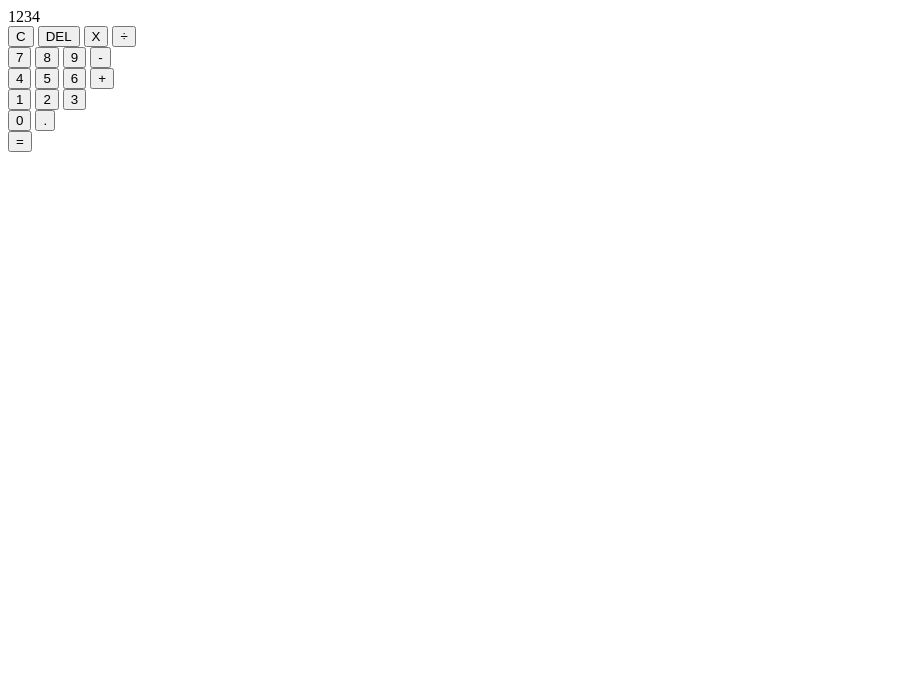
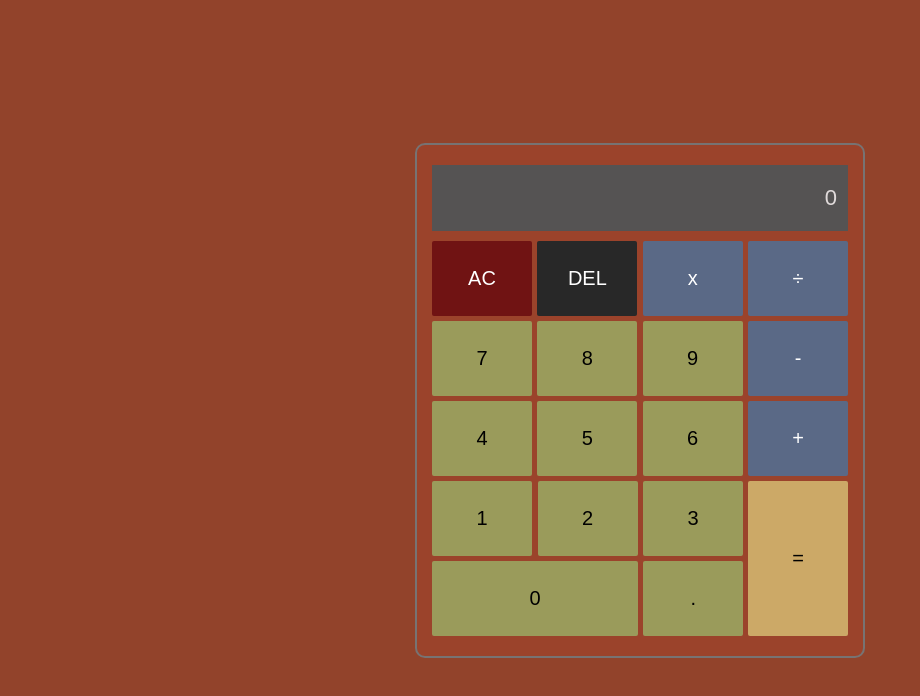
Before and after one commit to brook1291/calculator, a plain HTML site: page index.html in a window 1280 px wide. Shown: the whole page, without its empty margins (0-920 px from the left). Drawn offline with Linux system fonts and the light colour scheme.

Commit message:
Align the buttons and add styling

```diff
--- a/index.html
+++ b/index.html
@@ -8,12 +8,12 @@
   </head>
   <body>
     <div id="calc-container">
-      <div id="display">1234</div>
+      <div id="display">0</div>
       <div id="buttons-container">
         <div id="row-1-btns">
-          <button id="clear">C</button>
+          <button id="clear">AC</button>
           <button id="backspace">DEL</button>
-          <button id="multiply">X</button>
+          <button id="multiply">x</button>
           <button id="divide">÷</button>
         </div>
         <div id="row-2-btns">
@@ -26,7 +26,7 @@
           <button id="four">4</button>
           <button id="five">5</button>
           <button id="six">6</button>
-          <button id="plus">+</button>
+          <button id="add">+</button>
         </div>
         <div id="row-4-btns">
           <div id="row-4-left">
--- a/styles.css
+++ b/styles.css
@@ -0,0 +1,110 @@
+* {
+  margin: 0;
+  padding: 0;
+  box-sizing: border-box;
+}
+
+body {
+  background-color: rgb(146, 67, 43);
+  height: 100vh;
+  display: flex;
+  justify-content: center;
+  align-items: center;
+}
+
+#calc-container {
+  background-color: rgb(155, 67, 43);
+  padding: 20px 15px;
+  width: 450px;
+  border: 2px solid rgb(119, 115, 115);
+  border-radius: 10px;
+}
+
+#display {
+  background-color: rgb(85, 83, 83);
+  text-align: right;
+  padding: 20px 10px;
+  color: rgb(224, 218, 218);
+  font-family: Arial;
+  font-size: 22px;
+  letter-spacing: 1px;
+  margin-bottom: 10px;
+}
+
+#buttons-container {
+  display: flex;
+  flex-direction: column;
+  gap: 5px;
+  width: 100%;
+}
+
+#buttons-container div {
+  display: flex;
+  justify-content: space-between;
+  gap: 5px;
+}
+
+#row-4-left {
+  display: flex;
+  flex-direction: column;
+  width: 75%;
+}
+
+#equals {
+  flex-grow: 1;
+}
+
+#zero {
+  flex: 1;
+}
+
+button {
+  width: 100px;
+  min-height: 75px;
+  cursor: pointer;
+  padding: 20px;
+  border-radius: 2px;
+  display: inline-block;
+  border: none;
+  font-size: 20px;
+}
+
+button:hover {
+  opacity: 0.9;
+}
+
+#nine,
+#eight,
+#seven,
+#six,
+#five,
+#four,
+#three,
+#two,
+#one,
+#zero,
+#decimal {
+  background-color: rgb(154, 155, 91);
+}
+
+#add,
+#subtract,
+#divide,
+#multiply {
+  background-color: rgb(90, 105, 134);
+  color: white;
+}
+
+#equal {
+  background-color: rgb(204, 169, 103);
+}
+
+#clear {
+  background-color: rgb(112, 19, 19);
+  color: white;
+}
+
+#backspace {
+  background-color: rgb(40, 40, 40);
+  color: white;
+}
```
